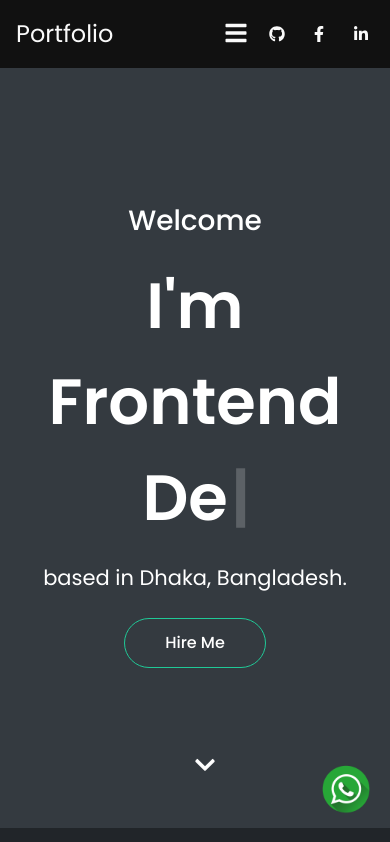
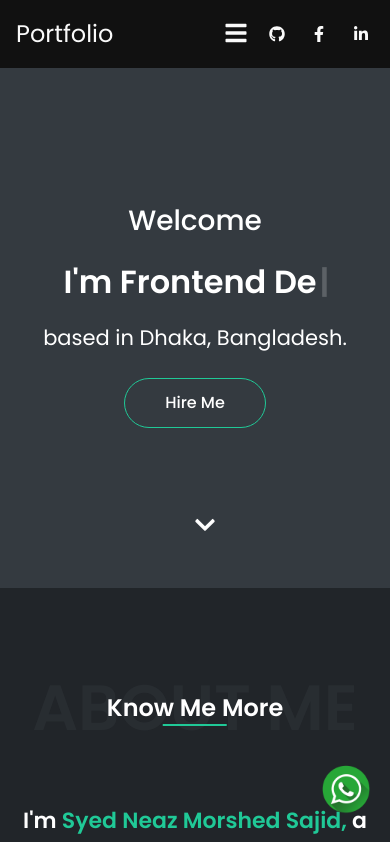
Before and after one commit to morshedsajid26/My-Portfolio, a React (Vite) app in the folder portfolio-project/: page / in a window 390 px wide. Shown: the top 842 px of the page. Built offline with nearby package versions, Linux system fonts and the light colour scheme.

Commit message:
TExtAnimatin responsive done

```diff
--- a/portfolio-project/src/Component/Layer/TextAnimation.jsx
+++ b/portfolio-project/src/Component/Layer/TextAnimation.jsx
@@ -4,7 +4,7 @@ import { Typewriter } from "react-simple-typewriter";
 const TextAnimation = () => {
   return (
     <div className="flex justify-center items-center">
-      <h1 className="text-[64px] font-semibold text-[#ffffff] font-pop">
+      <h1 className="text-[32px] sm:text-[48px] md:text-[64px] lg:text-[72px] font-semibold text-[#ffffff] font-pop">
         I'm
         <Typewriter
           words={[" Syed Neaz Morshed Sajid", " Frontend Developer.", " Freelancer."]}
```
